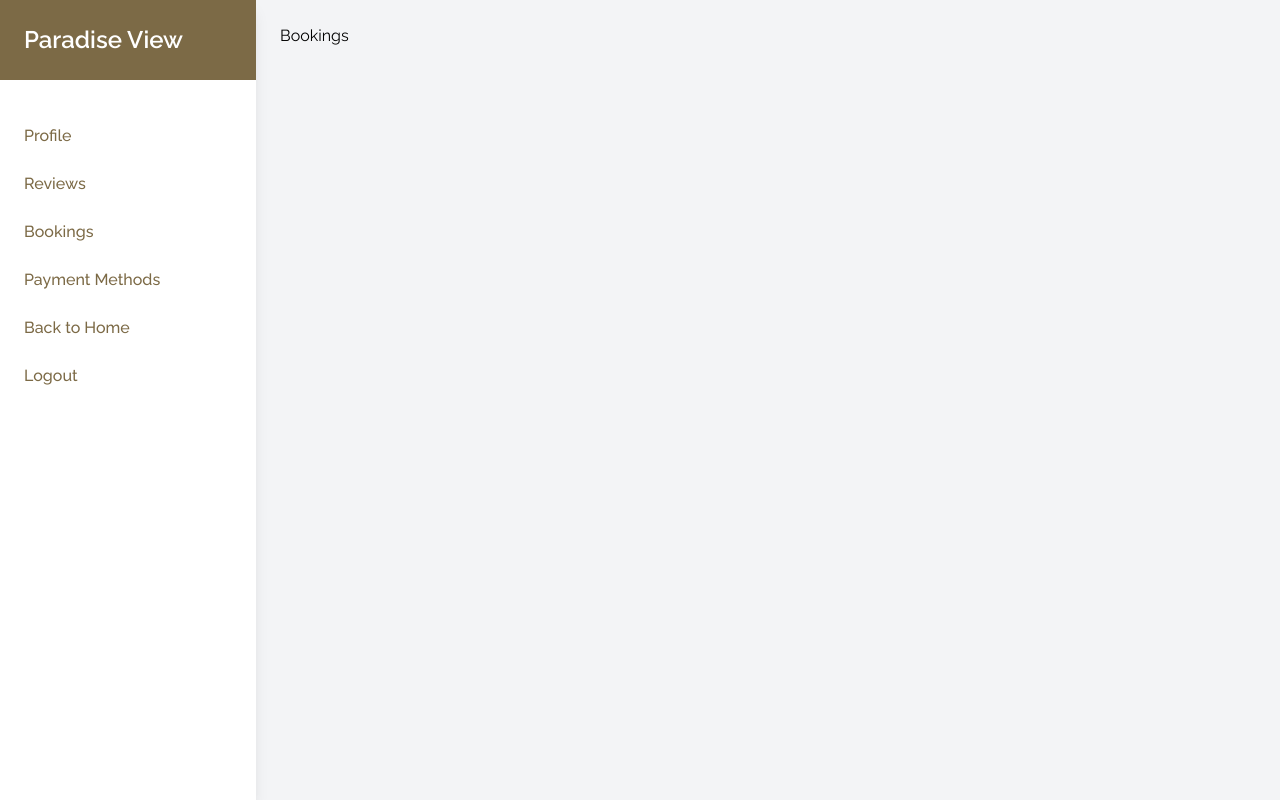
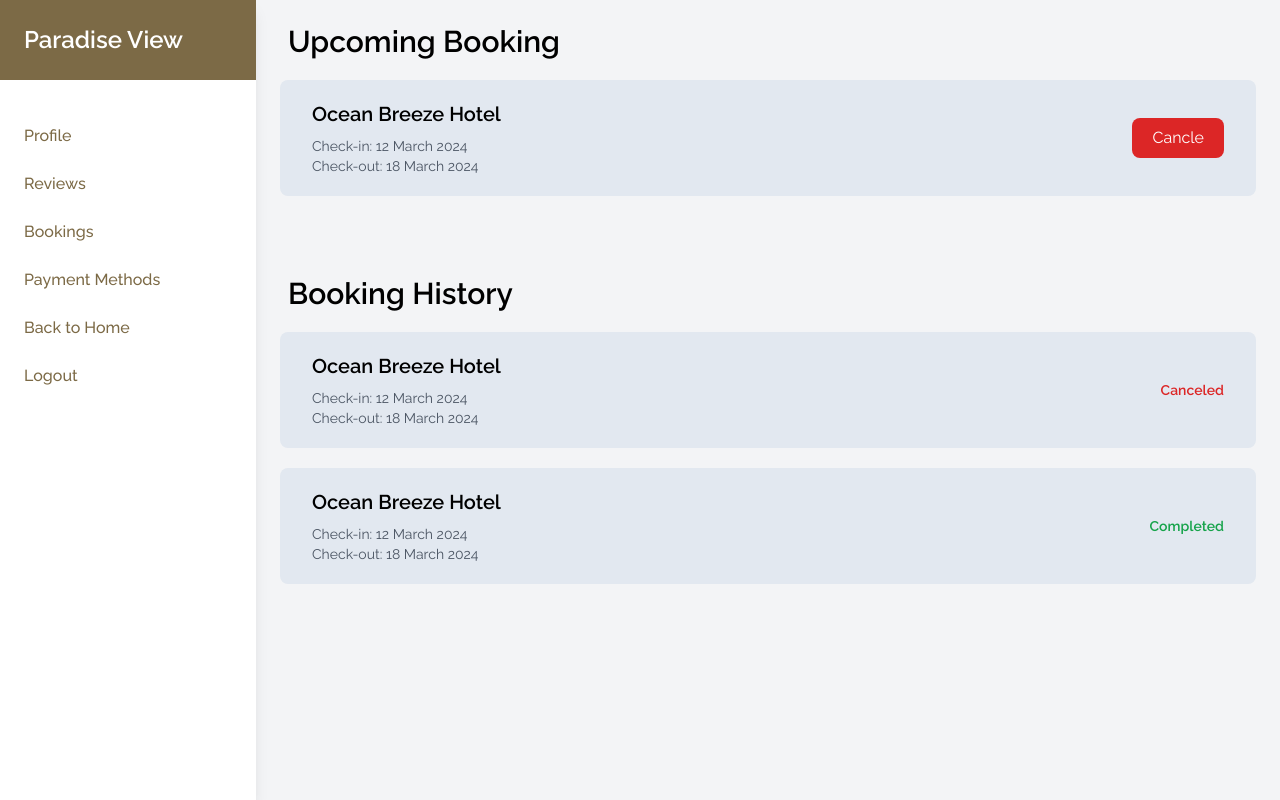
Before and after one commit to Hasanul-Alam/Paradise-View-Hotel-Booking-System-, a React (Vite) app: page /profile/bookings in a window 1280 px wide. Built offline with nearby package versions, Linux system fonts and the light colour scheme.

Commit message:
booking page design completed

```diff
--- a/package.json
+++ b/package.json
@@ -19,7 +19,8 @@
     "react-icons": "^5.3.0",
     "react-leaflet": "^4.2.1",
     "react-redux": "^9.1.2",
-    "react-router-dom": "^6.27.0"
+    "react-router-dom": "^6.27.0",
+    "sweetalert2": "^11.14.5"
   },
   "devDependencies": {
     "@eslint/js": "^9.13.0",
--- a/src/components/UserProfile/Bookings/Bookings.jsx
+++ b/src/components/UserProfile/Bookings/Bookings.jsx
@@ -1,7 +1,81 @@
-
+import Swal from "sweetalert2";
 
 export default function Bookings() {
+  const handleCancelation = () => {
+    Swal.fire({
+      title: "Are you sure?",
+      text: "You won't be able to revert this!",
+      icon: "warning",
+      showCancelButton: true,
+      confirmButtonColor: "#3085d6",
+      cancelButtonColor: "#d33",
+      confirmButtonText: "Yes, cancel it!"
+    }).then((result) => {
+      if (result.isConfirmed) {
+        Swal.fire({
+          title: "Cancelled!",
+          text: "Your booking has been cancelled.",
+          icon: "success"
+        });
+      }
+    });
+  }
   return (
-    <div>Bookings</div>
-  )
+    <div className="">
+      {/* Upcoming Booking */}
+      <div>
+        {/* Heading */}
+        <h2 className="text-3xl font-semibold ml-2">Upcoming Booking</h2>
+        {/* Cards */}
+        <div className="bg-slate-200 px-8 py-5 rounded-lg my-5 flex items-center justify-between">
+          <div>
+            <h2 className="text-xl font-semibold">Ocean Breeze Hotel</h2>
+            <p className="text-gray-600 text-sm mt-2">
+              Check-in: 12 March 2024
+            </p>
+            <p className="text-gray-600 text-sm ">Check-out: 18 March 2024</p>
+          </div>
+          <div>
+            {/* Cancellation Button */}
+            <button onClick={handleCancelation} className="bg-red-600 px-5 py-2 rounded-lg text-white">
+              Cancle
+            </button>
+          </div>
+        </div>
+      </div>
+      {/* Booking History */}
+      <div className="my-20">
+        {/* Heading */}
+        <h2 className="text-3xl font-semibold ml-2">Booking History</h2>
+        {/* Cards */}
+        <div className="bg-slate-200 px-8 py-5 rounded-lg my-5 flex items-center justify-between">
+          <div>
+            <h2 className="text-xl font-semibold">Ocean Breeze Hotel</h2>
+            <p className="text-gray-600 text-sm mt-2">
+              Check-in: 12 March 2024
+            </p>
+            <p className="text-gray-600 text-sm ">Check-out: 18 March 2024</p>
+          </div>
+          <div>
+            {/* Booking Status */}
+            <p className="text-sm text-red-600 font-semibold">Canceled</p>
+          </div>
+        </div>
+        {/* Cards */}
+        <div className="bg-slate-200 px-8 py-5 rounded-lg my-5 flex items-center justify-between">
+          <div>
+            <h2 className="text-xl font-semibold">Ocean Breeze Hotel</h2>
+            <p className="text-gray-600 text-sm mt-2">
+              Check-in: 12 March 2024
+            </p>
+            <p className="text-gray-600 text-sm ">Check-out: 18 March 2024</p>
+          </div>
+          <div>
+            {/* Booking Status */}
+            <p className="text-sm text-green-600 font-semibold">Completed</p>
+          </div>
+        </div>
+      </div>
+    </div>
+  );
 }
```
Also changed, not shown: 1 other file (tests, documents, lock files or other folders).
